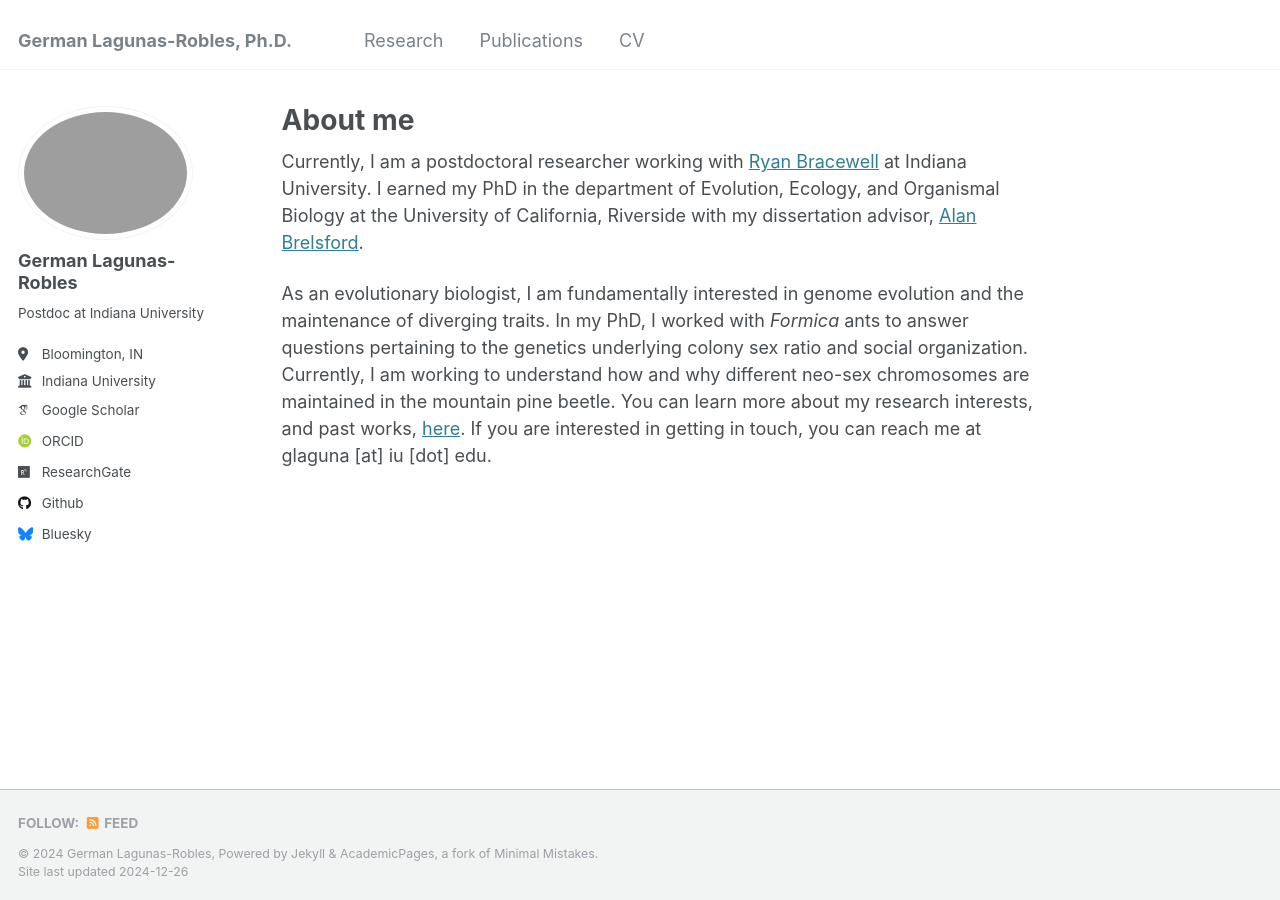
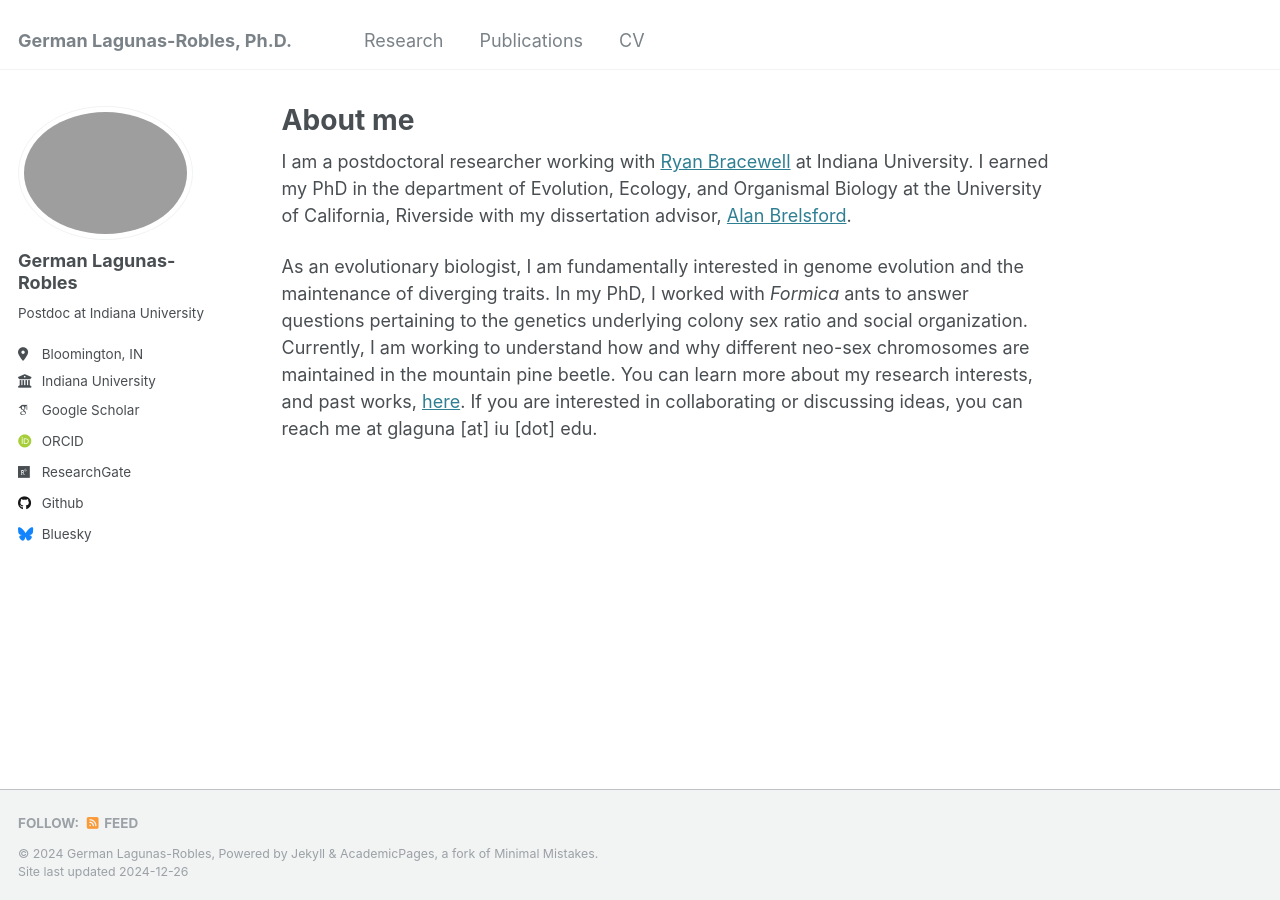
Before and after one commit to GLagunas-Robles/GLagunas-Robles.github.io, a Jekyll site: the page built from _pages/about.md, in a window 1280 px wide. Built offline with Jekyll 4.4.1, drawn with Linux system fonts in a browser that asks for light colours; some web fonts are replaced.

Commit message:
Update about.md

```diff
--- a/_pages/about.md
+++ b/_pages/about.md
@@ -6,6 +6,6 @@ redirect_from:
   - /about/
   - /about.html
 ---
-Currently, I am a postdoctoral researcher working with <a href="https://www.ryanbracewell.com/people.html" target="_blank" rel="noopener noreferrer">Ryan Bracewell</a> at Indiana University. I earned my PhD in the department of Evolution, Ecology, and Organismal Biology at the University of California, Riverside with my dissertation advisor, <a href="https://profiles.ucr.edu/app/home/profile/alanbe" target="_blank" rel="noopener noreferrer">Alan Brelsford</a>.
+I am a postdoctoral researcher working with <a href="https://www.ryanbracewell.com/people.html" target="_blank" rel="noopener noreferrer">Ryan Bracewell</a> at Indiana University. I earned my PhD in the department of Evolution, Ecology, and Organismal Biology at the University of California, Riverside with my dissertation advisor, <a href="https://profiles.ucr.edu/app/home/profile/alanbe" target="_blank" rel="noopener noreferrer">Alan Brelsford</a>.
 
-As an evolutionary biologist, I am fundamentally interested in genome evolution and the maintenance of diverging traits. In my PhD, I worked with _Formica_ ants to answer questions pertaining to the genetics underlying colony sex ratio and social organization. Currently, I am working to understand how and why different neo-sex chromosomes are maintained in the mountain pine beetle. You can learn more about my research interests, and past works, <a href="https://glagunas-robles.github.io/research/" target="_blank" rel="noopener noreferrer">here</a>. If you are interested in getting in touch, you can reach me at glaguna [at] iu [dot] edu.
+As an evolutionary biologist, I am fundamentally interested in genome evolution and the maintenance of diverging traits. In my PhD, I worked with _Formica_ ants to answer questions pertaining to the genetics underlying colony sex ratio and social organization. Currently, I am working to understand how and why different neo-sex chromosomes are maintained in the mountain pine beetle. You can learn more about my research interests, and past works, <a href="https://glagunas-robles.github.io/research/" target="_blank" rel="noopener noreferrer">here</a>. If you are interested in collaborating or discussing ideas, you can reach me at glaguna [at] iu [dot] edu.
```
